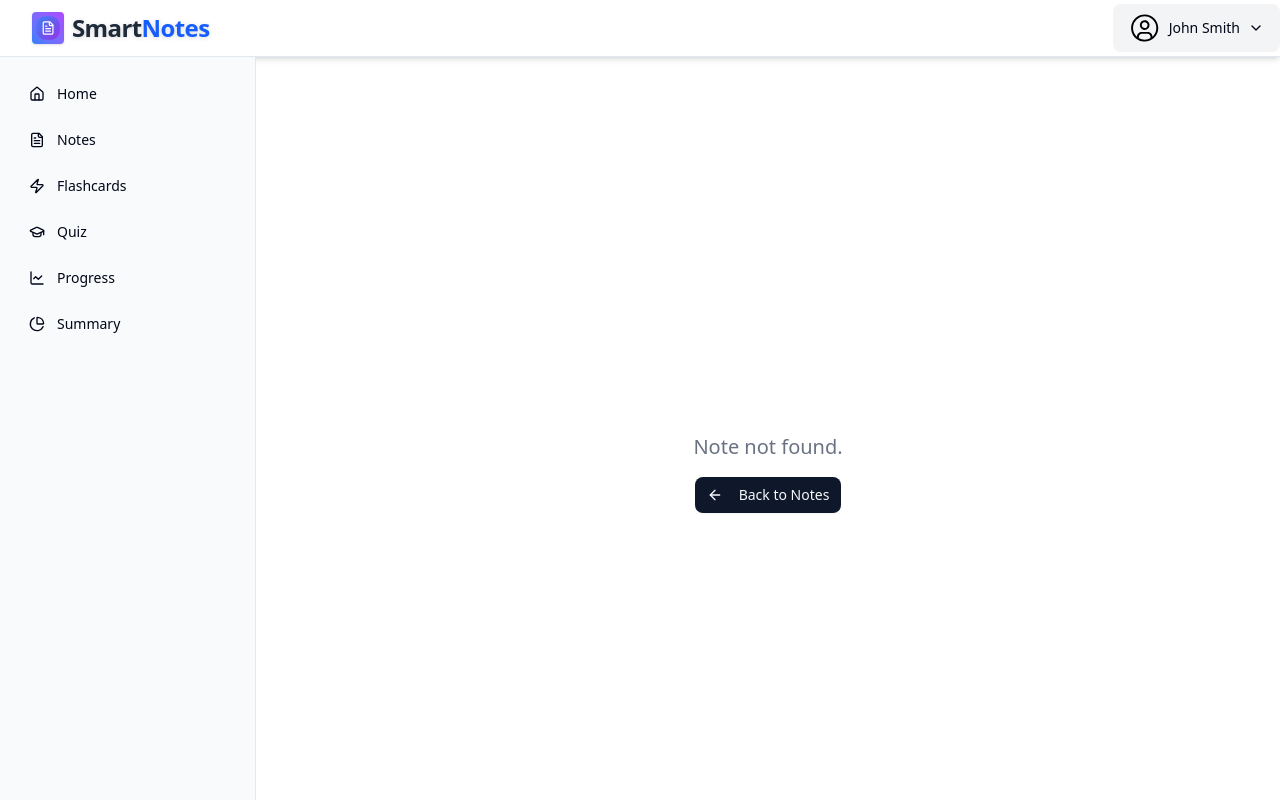
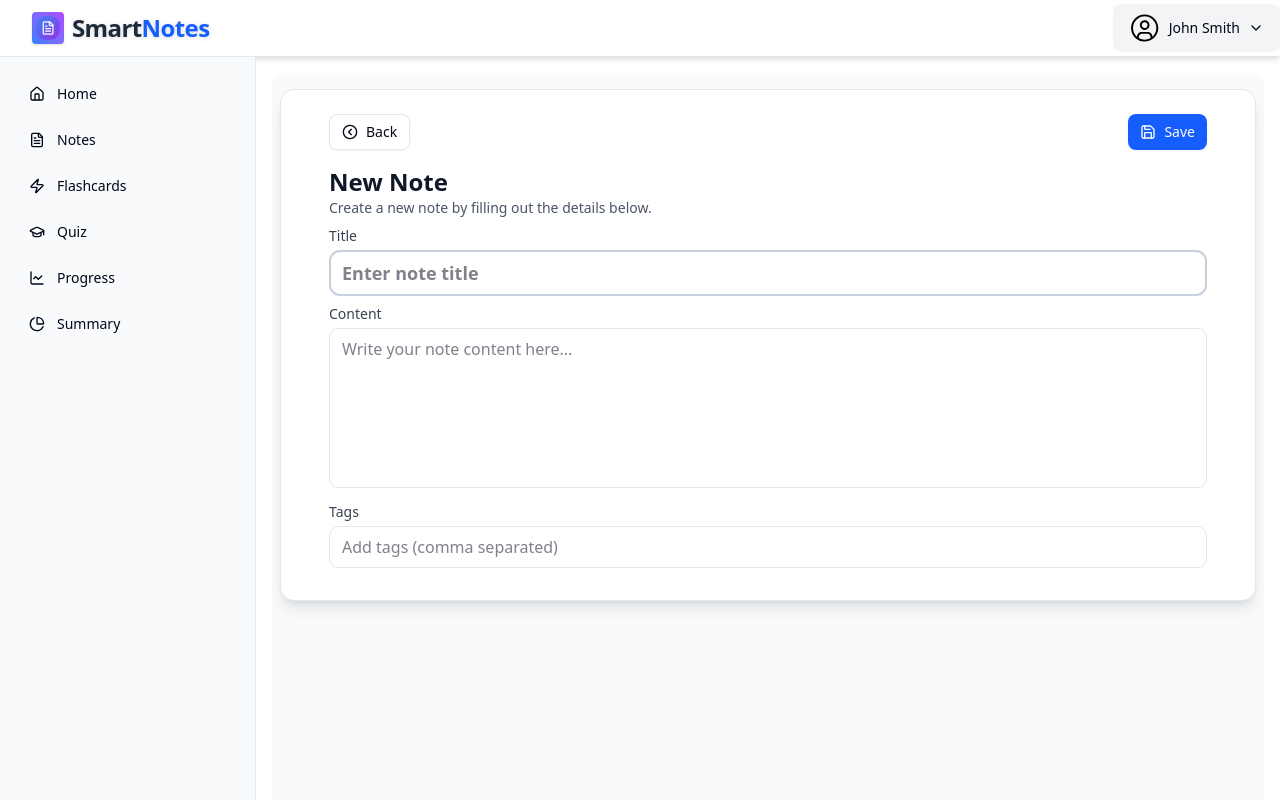
Before and after one commit to pvdev1805/SmartNotes, a Next.js app: page /notes/new in a window 1280 px wide. Shown: the top 800 px of the page. Built offline with nearby package versions, Linux system fonts and the light colour scheme.

Commit message:
💄 feat: Implement NewNotePage

```diff
--- a/src/app/(pages)/(protected)/notes/[id]/page.tsx
+++ b/src/app/(pages)/(protected)/notes/[id]/page.tsx
@@ -102,7 +102,10 @@ const NoteDetailsPage = () => {
                       Cancel
                     </Button>
 
-                    <Button className='bg-blue-600 text-white hover:bg-blue-700' onClick={handleSaveNote}>
+                    <Button
+                      className='bg-blue-600 text-white hover:text-blue-600 hover:border-blue-600 hover:bg-white transition-colors duration-200 flex items-center'
+                      onClick={handleSaveNote}
+                    >
                       <Save className='w-4 h-4' /> Save
                     </Button>
                   </>
--- /dev/null
+++ b/src/app/(pages)/(protected)/notes/new/page.tsx
@@ -0,0 +1,111 @@
+'use client'
+import { Button } from '@/components/ui/button'
+import { Card, CardContent } from '@/components/ui/card'
+import { CircleChevronLeft, Save } from 'lucide-react'
+import { useRouter } from 'next/navigation'
+import { ChangeEvent, useState } from 'react'
+
+const NewNotePage = () => {
+  const router = useRouter()
+  const [title, setTitle] = useState('')
+  const [description, setDescription] = useState('')
+  const [tags, setTags] = useState<string[]>([])
+  const [tagsInput, setTagsInput] = useState('')
+
+  const handleChangeTitle = (event: ChangeEvent<HTMLInputElement>) => {
+    const newTitle = event.target.value
+    setTitle(newTitle)
+  }
+
+  const handleDescriptionChange = (event: ChangeEvent<HTMLTextAreaElement>) => {
+    const newDescription = event.target.value
+    setDescription(newDescription)
+  }
+
+  const handleTagsInputChange = (event: ChangeEvent<HTMLInputElement>) => {
+    const newTagsInput = event.target.value
+    setTagsInput(newTagsInput)
+  }
+
+  const handleSaveNote = () => {
+    const updatedTags = tagsInput
+      .split(',')
+      .map((tag) => tag.trim())
+      .filter((tag) => tag)
+
+    setTags(updatedTags)
+
+    // Save the note to backend or state management
+    console.log('Note saved:', { title, description, tags: updatedTags })
+
+    // Redirect back to notes list
+    router.push('/notes')
+  }
+
+  const handleBack = () => {
+    router.back()
+  }
+
+  return (
+    <>
+      <div className='min-h-screen flex flex-col items-center bg-gray-50 px-2 py-4 rounded-lg'>
+        <Card className='w-full shadow-lg rounded-xl p-6 bg-white'>
+          <CardContent>
+            <div className='flex items-center justify-between mb-4'>
+              <Button variant={'outline'} className='flex items-center' onClick={handleBack}>
+                <CircleChevronLeft className='w-5 h-5' /> Back
+              </Button>
+
+              <div className='flex items-center gap-2'>
+                <Button
+                  className='bg-blue-600 text-white hover:text-blue-600 hover:border-blue-600 hover:bg-white transition-colors duration-200 flex items-center'
+                  onClick={handleSaveNote}
+                >
+                  <Save className='w-4 h-4' /> Save
+                </Button>
+              </div>
+            </div>
+
+            <div className='mb-2'>
+              <h2 className='text-2xl font-bold text-gray-900'>New Note</h2>
+              <p className='text-sm text-gray-600'>Create a new note by filling out the details below.</p>
+            </div>
+
+            <div className='mb-2'>
+              <label className='block text-sm font-medium text-gray-700 mb-1'>Title</label>
+              <input
+                className='w-full border rounded-lg px-3 py-2 text-lg font-semibold'
+                value={title}
+                onChange={handleChangeTitle}
+                placeholder='Enter note title'
+                autoFocus
+              />
+            </div>
+
+            <div className='mb-2'>
+              <label className='block text-sm font-medium text-gray-700 mb-1'>Content</label>
+              <textarea
+                className='w-full border rounded-lg px-3 py-2 h-40 resize-none'
+                value={description}
+                onChange={handleDescriptionChange}
+                placeholder='Write your note content here...'
+              ></textarea>
+            </div>
+
+            <div className='mb-2'>
+              <label className='block text-sm font-medium text-gray-700 mb-1'>Tags</label>
+              <input
+                className='w-full border rounded-lg px-3 py-2'
+                value={tagsInput}
+                onChange={handleTagsInputChange}
+                placeholder='Add tags (comma separated)'
+              />
+            </div>
+          </CardContent>
+        </Card>
+      </div>
+    </>
+  )
+}
+
+export default NewNotePage
--- a/src/app/(pages)/(protected)/notes/page.tsx
+++ b/src/app/(pages)/(protected)/notes/page.tsx
@@ -48,7 +48,7 @@ const NotesListPage = () => {
           </h1>
           <Button className='flex items-center gap-2 bg-gradient-to-r from-blue-500 to-purple-500 text-white font-semibold px-4 py-2 rounded-lg shadow hover:from-blue-600 hover:to-purple-600 transition'>
             <Plus className='w-5 h-5' />
-            Add Note
+            New Note
           </Button>
         </div>
       </AnimatedSection>
```
